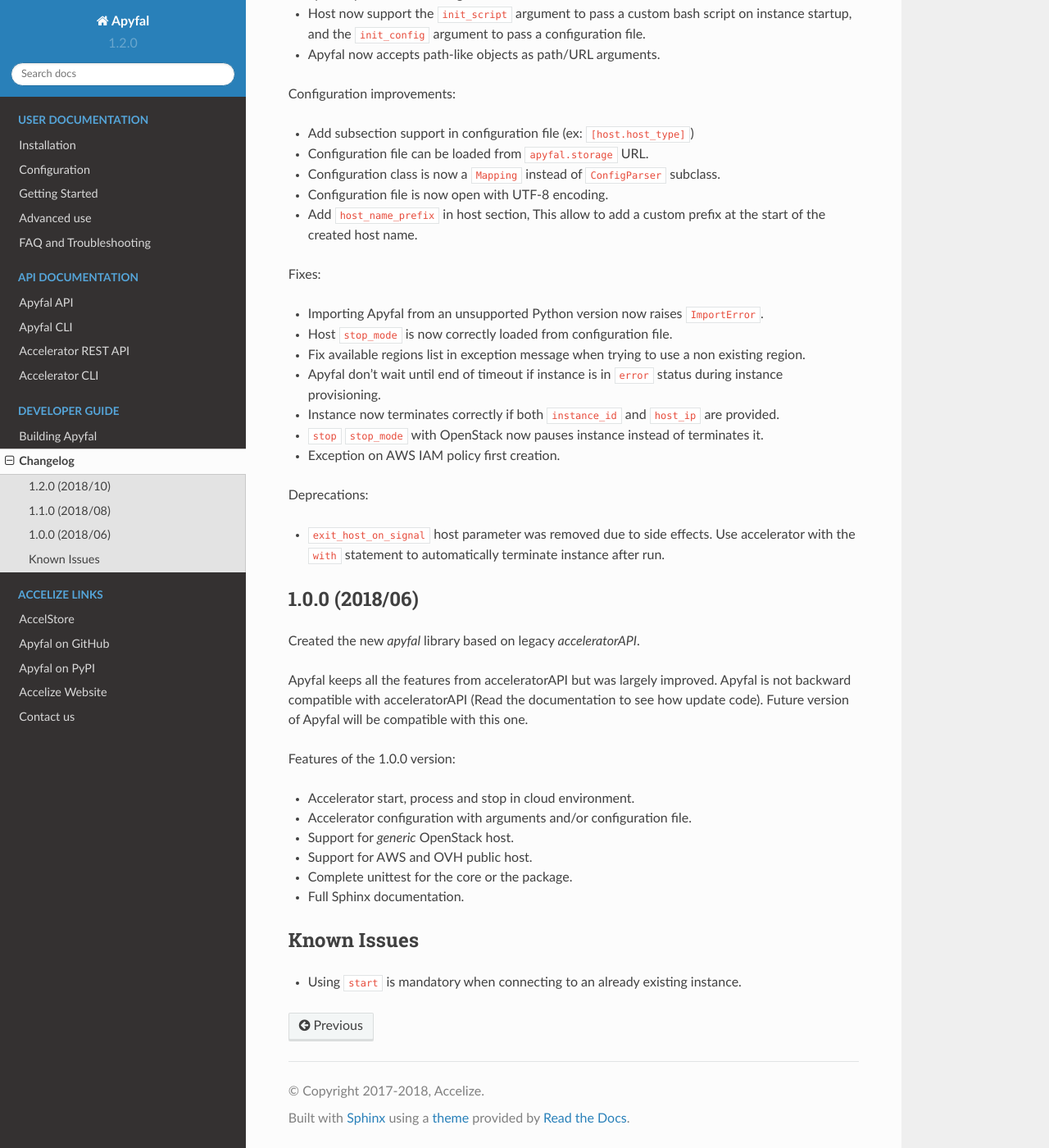
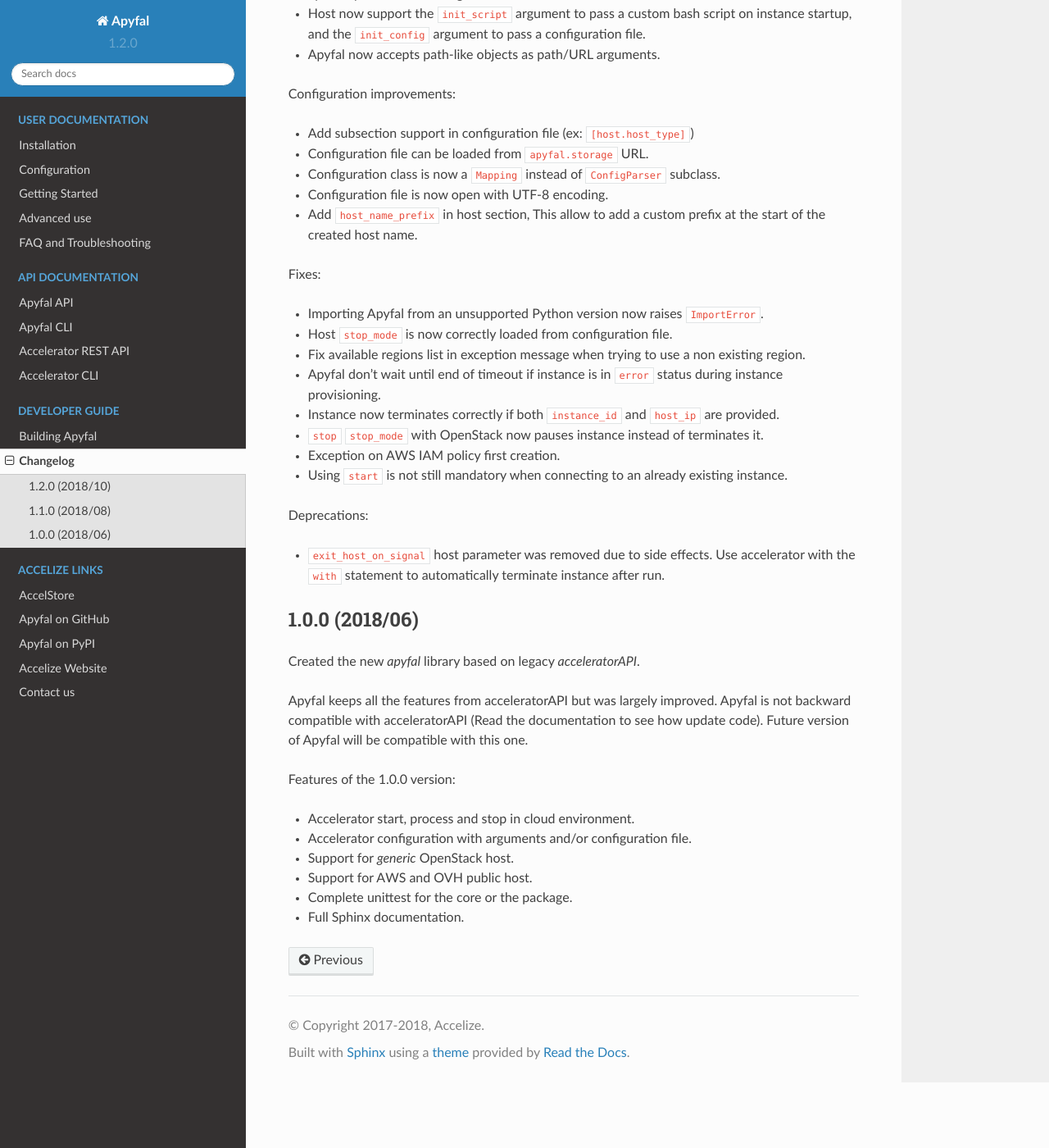
Before and after one commit to Accelize/apyfal, a Sphinx documentation site: the page built from docs/changes.rst, in a window 1280 px wide and 1400 px high, scrolled down 2035 px. Shown: the whole window at 82% size. Built offline with Sphinx 7.4.7 and the Read the Docs theme 2.0.0, drawn with Linux system fonts in a browser that asks for light colours; pages that are not in the unit, such as notebooks, are missing from menus; part of the change alters nothing that is shown.

Commit message:
Missing change.

```diff
--- a/docs/changes.rst
+++ b/docs/changes.rst
@@ -118,6 +118,8 @@ Fixes:
 - ``stop`` ``stop_mode`` with OpenStack now pauses instance instead of
   terminates it.
 - Exception on AWS IAM policy first creation.
+- Using ``start`` is not still mandatory when connecting to an already existing
+  instance.
 
 Deprecations:
 
@@ -143,8 +145,3 @@ Features of the 1.0.0 version:
 - Support for AWS and OVH public host.
 - Complete unittest for the core or the package.
 - Full Sphinx documentation.
-
-Known Issues
-------------
-
-- Using ``start`` is mandatory when connecting to an already existing instance.
```
